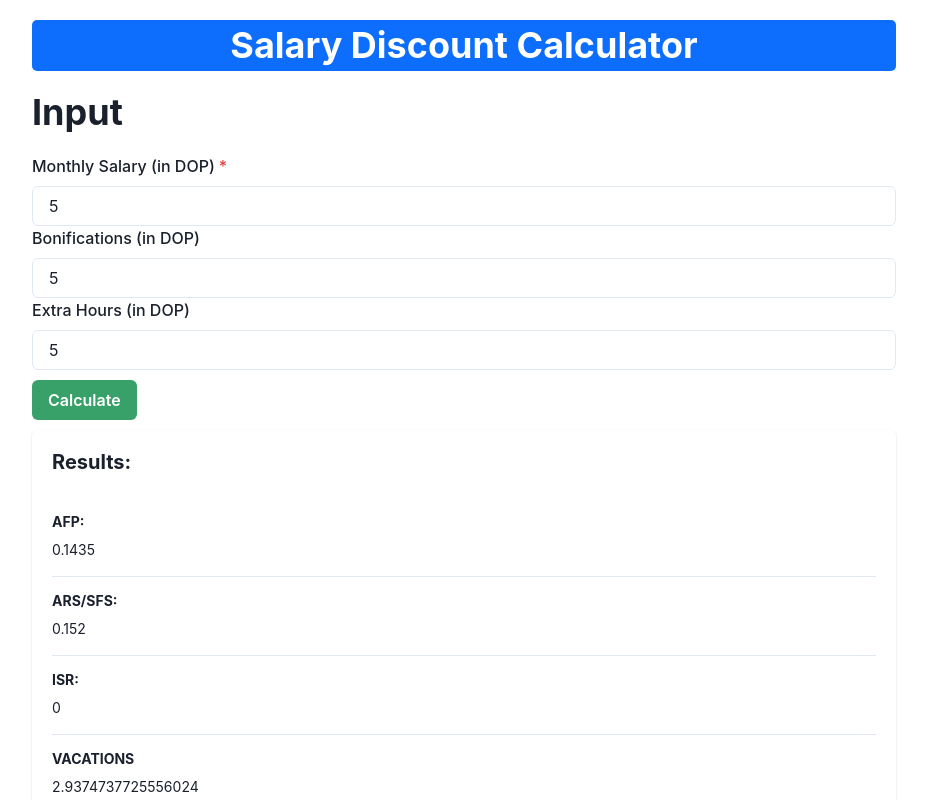
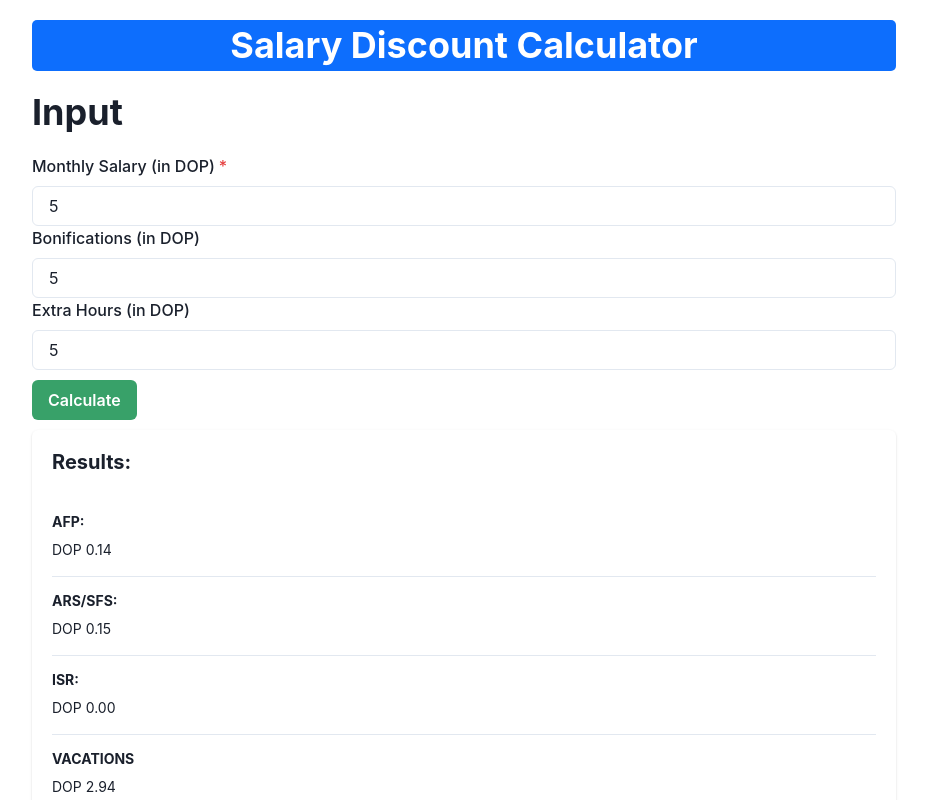
Before and after one commit to yadierms/sa, a React (Vite) app: page / in a window 1280 px wide. Both pictures are taken after typing "5", "5", "5" into the empty fields and a click on the button "Calculate". Shown: the top 800 px of the page, without its empty margins (176-1103 px from the left). Built offline with nearby package versions, Linux system fonts and the light colour scheme.

Commit message:
Intl was added

```diff
--- a/src/components/Results.jsx
+++ b/src/components/Results.jsx
@@ -11,6 +11,14 @@ import {
 
 function Results({ formState }) {
   const { monthlySalary, extraHours, bonifications } = formState;
+
+  const { format } = new Intl.NumberFormat("es-US", {
+    style: "currency",
+    currency: "DOP",
+    minimumFractionDigits: 2,
+    maximumFractionDigits: 2,
+  });
+
   const DISCOUNTS = {
     AFP: (monthlySalary) => monthlySalary * 0.0287,
     SFS: (monthlySalary) => monthlySalary * 0.0304,
@@ -46,7 +54,7 @@ function Results({ formState }) {
               AFP:
             </Heading>
             <Text pt="2" fontSize="sm">
-              {DISCOUNTS.AFP(monthlySalary)}
+              {format(DISCOUNTS.AFP(monthlySalary))}
             </Text>
           </Box>
           <Box>
@@ -54,7 +62,7 @@ function Results({ formState }) {
               ARS/SFS:
             </Heading>
             <Text pt="2" fontSize="sm">
-              {DISCOUNTS.SFS(monthlySalary)}
+              {format(DISCOUNTS.SFS(monthlySalary))}
             </Text>
           </Box>
           <Box>
@@ -62,7 +70,7 @@ function Results({ formState }) {
               ISR:
             </Heading>
             <Text pt="2" fontSize="sm">
-              {DISCOUNTS.ISR(monthlySalary)}
+              {format(DISCOUNTS.ISR(monthlySalary))}
             </Text>
           </Box>
           <Box>
@@ -70,7 +78,7 @@ function Results({ formState }) {
               VACATIONS
             </Heading>
             <Text pt="2" fontSize="sm">
-              {DISCOUNTS.VACATIONS(monthlySalary)}
+              {format(DISCOUNTS.VACATIONS(monthlySalary))}
             </Text>
           </Box>
           <Box>
@@ -78,7 +86,7 @@ function Results({ formState }) {
               CHRISTMAS BONUS:
             </Heading>
             <Text pt="2" fontSize="sm">
-              {DISCOUNTS.CHRISMAS_BONUS(monthlySalary)}
+              {format(DISCOUNTS.CHRISMAS_BONUS(monthlySalary))}
             </Text>
           </Box>
           <Box>
@@ -86,7 +94,7 @@ function Results({ formState }) {
               NET MONTHLY SALARY:
             </Heading>
             <Text pt="2" fontSize="sm">
-              {monthlySalary || "0"}
+              {format(monthlySalary)}
             </Text>
           </Box>
         </Stack>
```
